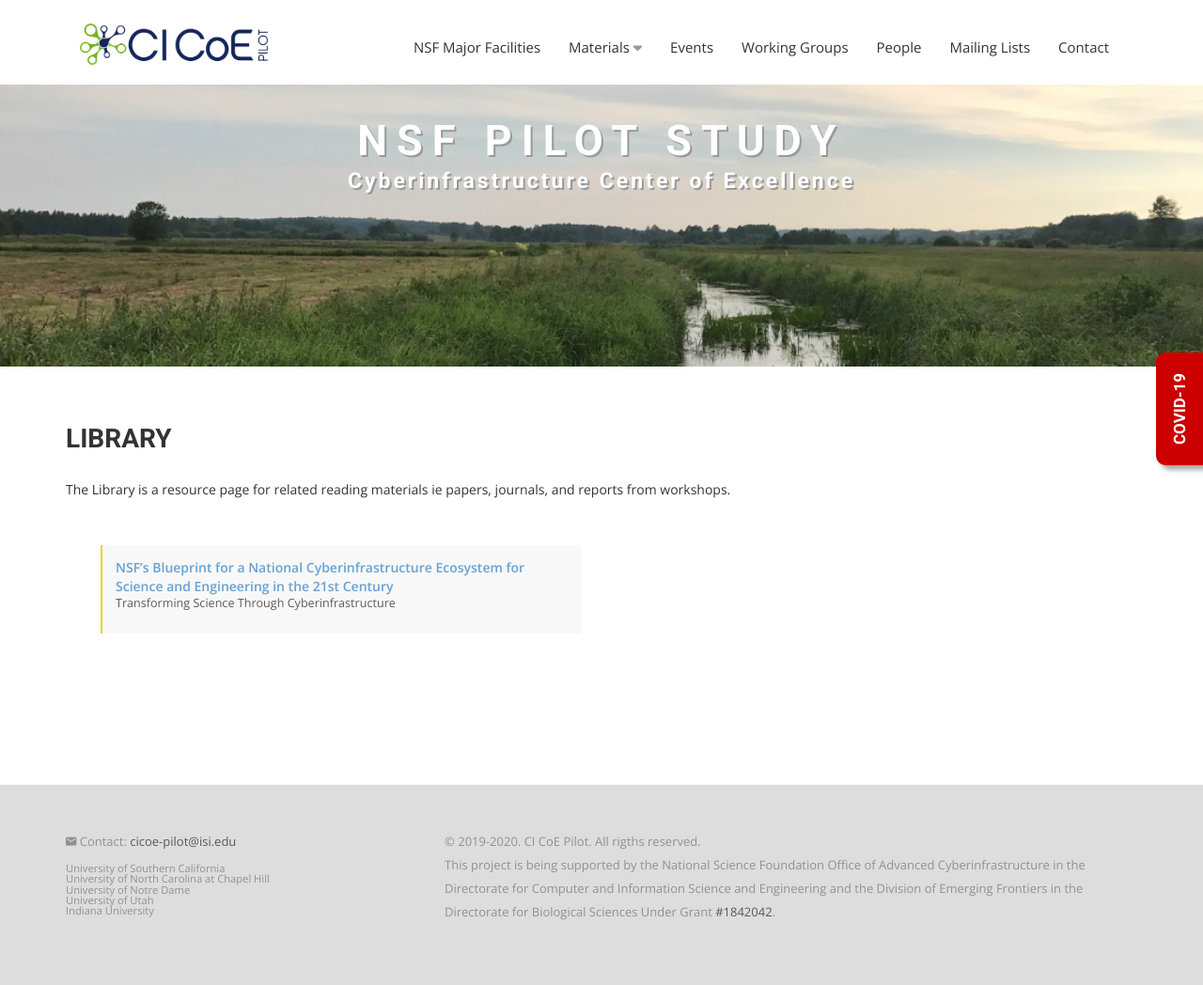
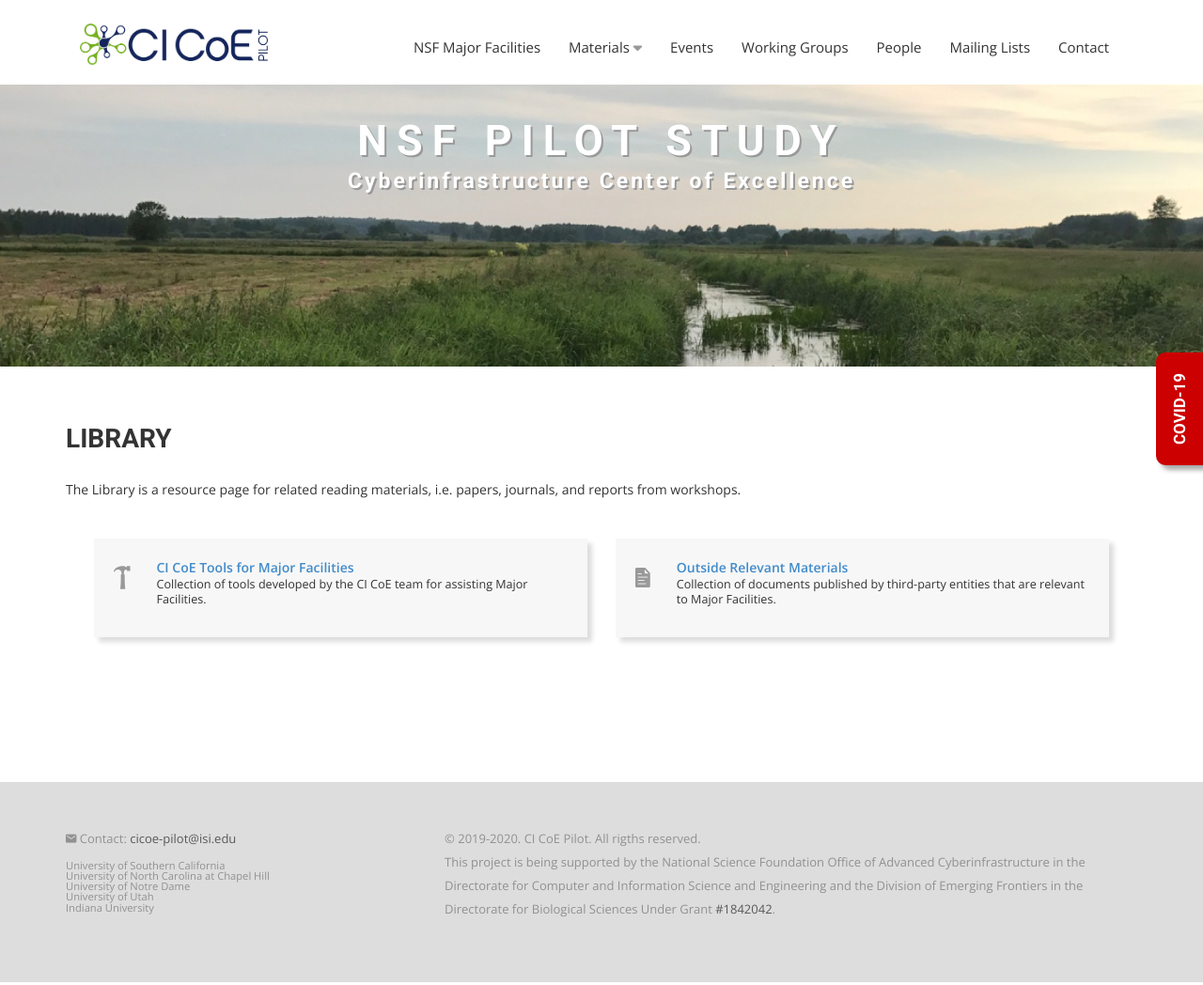
Before and after one commit to cicoe/cicoe.github.io, a Jekyll site: the page built from library.html, in a window 1280 px wide. Shown: the whole page at 94% size. Built offline with Jekyll 4.4.1, drawn with Linux system fonts in a browser that asks for light colours; nearby versions of some CDN libraries; some web fonts are replaced.

Commit message:
updating library page

```diff
--- a/_data/library.yml
+++ b/_data/library.yml
@@ -1,3 +1,9 @@
-- title: "NSF’s Blueprint for a National Cyberinfrastructure Ecosystem for Science and Engineering in the 21st Century"
-  url: "https://www.nsf.gov/cise/oac/vision/blueprint-2019/"
-  description: "Transforming Science Through Cyberinfrastructure"
+- title: "CI CoE Tools for Major Facilities"
+  page: "library_tools"
+  description: "Collection of tools developed by the CI CoE team for assisting Major Facilities."
+  icon: "ion-hammer"
+
+- title: "Outside Relevant Materials"
+  page: "library_materials"
+  description: "Collection of documents published by third-party entities that are relevant to Major Facilities."
+  icon: "ion-document-text"
--- /dev/null
+++ b/_data/library_materials.yml
@@ -0,0 +1,19 @@
+- title: "NSF Workshop on Smart Cyberinfrastructure"
+  url: "http://smartci.sci.utah.edu"
+  description: "Developing a roadmap towards the Next Generation of Smart Cyberinfrastructure: Efficiency and Productivity through Artificial Intelligence, ML, and Smart Technologies."
+
+- title: "NSF’s Blueprint for a National Cyberinfrastructure Ecosystem for Science and Engineering in the 21st Century"
+  url: "https://www.nsf.gov/cise/oac/vision/blueprint-2019/"
+  description: "Transforming Science Through Cyberinfrastructure."
+
+- title: "Data Carpentry Workshops"
+  url: "https://datacarpentry.org/lessons/"
+  description: "Lessons for Data Carpentry workshops distributed under the CC-BY license and are free for re-use or adaptation, with attribution."
+
+- title: "Library Carpentry Workshops"
+  url: "https://librarycarpentry.org/lessons/"
+  description: "Library Carpentry workshops teach people working in library- and information-related roles."
+
+- title: "Software Carpentry Workshops"
+  url: "https://software-carpentry.org/lessons/"
+  description: "A Software Carpentry workshop is taught by at least one trained and badged instructor. Over two days, instructors teach our three core topics: the Unix shell, version control with Git, and a programming language (Python or R)."
--- a/css/style.css
+++ b/css/style.css
@@ -62,6 +62,7 @@
     opacity: 0.8;
     text-align: left;
     min-height: 9.2em;
+    box-shadow: 5px 5px 5px #ddd;
 }
 
 .presentation .author {
@@ -320,3 +321,9 @@
     color: rgb(240, 173, 78, 1);
     font-weight: bold;
 }
+
+.library {
+    background-color: #f7f7f7;
+    box-shadow: 5px 5px 5px #ddd;
+    padding: 1.5em;
+}
--- a/library.html
+++ b/library.html
@@ -12,15 +12,18 @@ permalink: /materials/library
                     <h2>Library</h2>
                 </div>
                 <div style="margin-top: 2em; margin-bottom: 1em">
-                    The Library is a resource page for related reading materials ie papers, journals, and reports from
-                    workshops.
+                    The Library is a resource page for related reading materials, i.e. papers, journals, and reports
+                    from workshops.
                 </div>
                 <div class="col-md-12 col-sm-12 space" style="padding-top: 2em">
                     {% if site.data.library.size > 0 %}
                     {% for n in site.data.library %}
                     <div class="col-md-6 col-sm-6">
-                        <div class="presentation" style="min-height: 3em">
-                            <a href="{{ n.url }}" target="_blank"><strong>{{ n.title }}</strong></a><br/>
+                        <div class="library" style="min-height: 7.5em">
+                            <div style="float: left; min-height: 2em; padding-right: 1em; font-size: 2em; color: #999">
+                                <i class="{{ n.icon }}"></i>
+                            </div>
+                            <a href="/materials/{{ n.page }}"><strong>{{ n.title }}</strong></a><br/>
                             <p style="line-height: 1.3em; font-size: 0.9em">{{ n.description }}</p>
                         </div>
                     </div>
```
Also changed, not shown: _includes/head.html (+0 -11 lines), library_materials.html (added, +29 -0 lines), library_tools.html (added, +29 -0 lines), _data/library_tools.yml (added).
